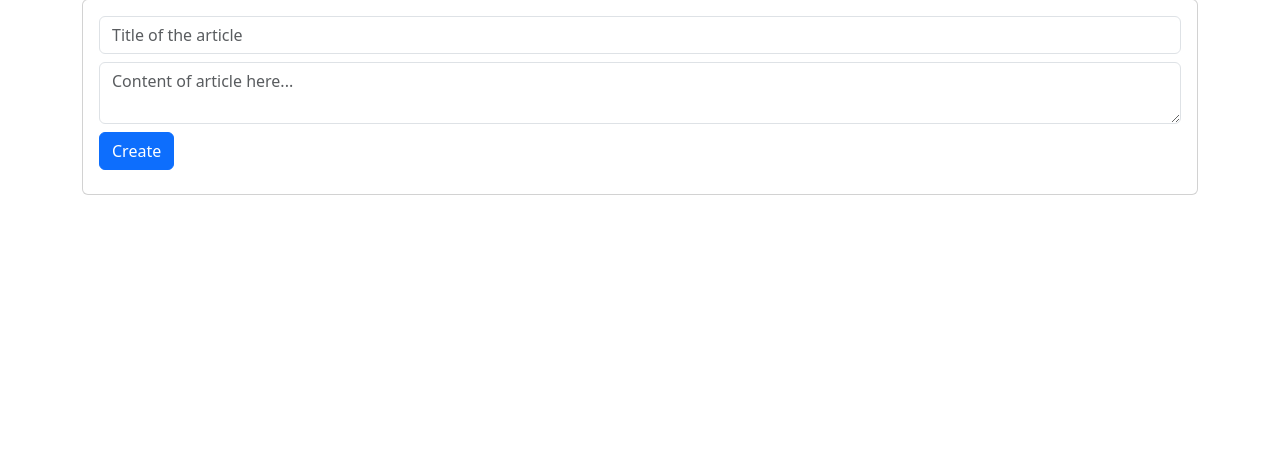
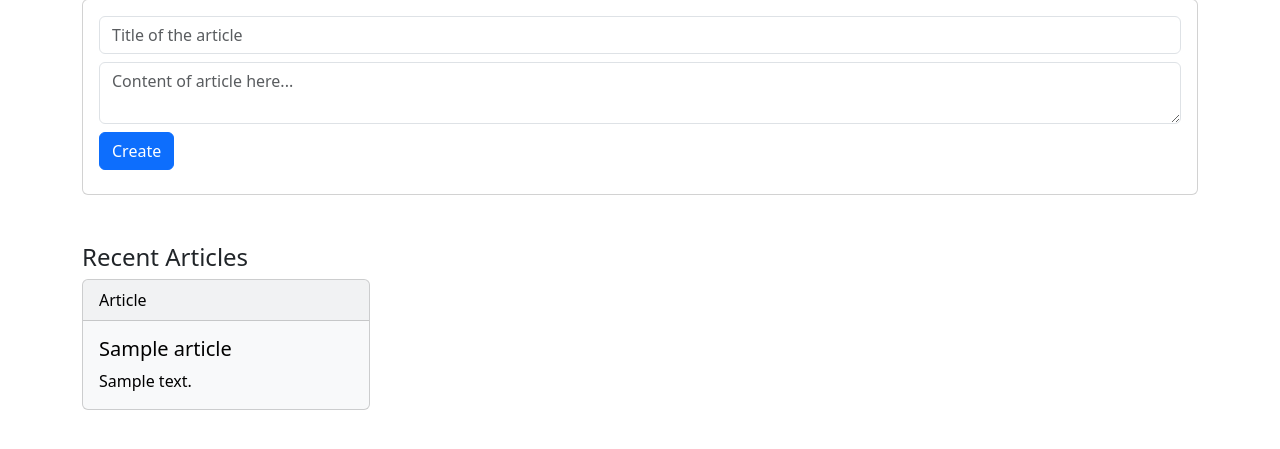
Before and after one commit to adilsaleem19/demo-env-sdlc, a Django app: template templates/blog/form.html in a window 1280 px wide. Shown: the part 91-540 px from the top of the page. Run offline with Django 5.2, Linux system fonts and the light colour scheme; the template is opened without the code that fills it: values that come from a table or form of the project are taken from there, others are empty; tables that the repository leaves empty hold one stand-in row (values such as "Sample post").

Commit message:
Recent articles grid added on Article form page

```diff
--- a/blog/views.py
+++ b/blog/views.py
@@ -21,4 +21,4 @@ def create_article(request):
 		})
 
 	elif request.method == 'GET':
-		return render(request, 'blog/form.html', {})
+		return render(request, 'blog/form.html', {"articles": request.user.articles.all()})
--- a/templates/blog/form.html
+++ b/templates/blog/form.html
@@ -23,6 +23,21 @@
 		</div>
 	</div>
 
+	<div class="container">
+		<h4 class="mt-5">Recent Articles</h4>
+		{% for article in articles %}
+			<div class="card text-bg-light mb-3" style="max-width: 18rem;">
+			  <div class="card-header">Article</div>
+			  <div class="card-body">
+			    <h5 class="card-title">{{ article.title }}</h5>
+			    <p class="card-text">{{ article.content }}</p>
+			  </div>
+			</div>
+		{% empty %}
+			<p class="lead">You dont't have any articles yet.</p>
+		{% endfor %}
+	</div>
+
 	<script src="https://cdn.jsdelivr.net/npm/bootstrap@5.3.5/dist/js/bootstrap.bundle.min.js" integrity="sha384-k6d4wzSIapyDyv1kpU366/PK5hCdSbCRGRCMv+eplOQJWyd1fbcAu9OCUj5zNLiq" crossorigin="anonymous"></script>
 
 </body>
```
